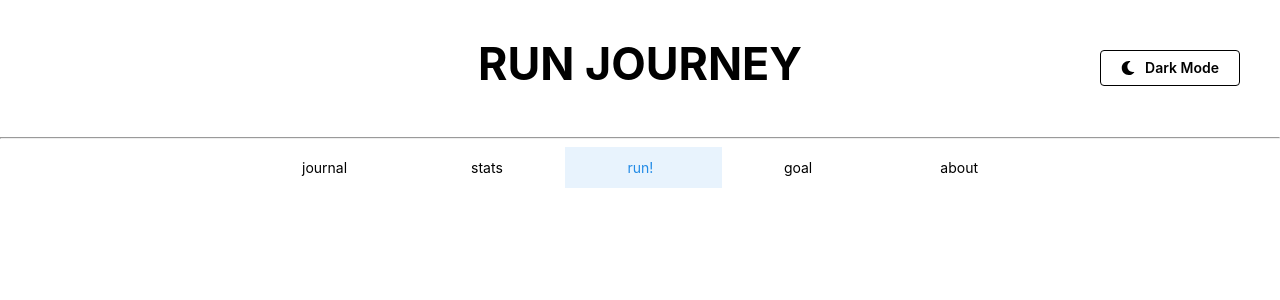
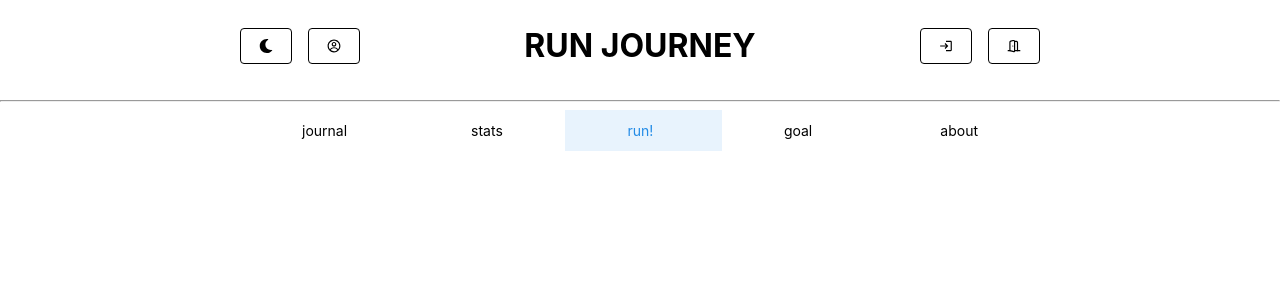
Before and after one commit to timsinyakov/msa-project, a React (Vite) app: page /run in a window 1280 px wide. Shown: the top 300 px of the page. Built offline with nearby package versions, Linux system fonts and the light colour scheme.

Commit message:
added buttons to header for login, logout, profile
changed the way the page is formatted using mantine and added react link routes to each button

```diff
--- a/src/components/Header.module.css
+++ b/src/components/Header.module.css
@@ -1,18 +1,7 @@
-.header_container {
-    display: flex;
-    justify-content: center;
-    align-items: center;
-    position: relative;
-
-}
-
 .header_container Button {
-    position: absolute; /* positions the dark/light mode button to the right*/
-    right: 40px;
-    margin-top: 6.2px; /* aligns the button outline with the header */
-    width: 140px; /* ensures the button for dark/light mode stays the same width*/
+  margin-top: 6.2px; /* aligns the button outline with the header */
 }
 
 .header_container h1 {
-    font-size: 2.8em;
+  font-size: 2.8em;
 }
--- a/src/components/Header.tsx
+++ b/src/components/Header.tsx
@@ -1,36 +1,80 @@
-import { Button, Center, useComputedColorScheme, useMantineColorScheme, useMantineTheme } from "@mantine/core";
-import styles from './Header.module.css'
-import { FaSun, FaMoon } from "react-icons/fa";
+import {
+  Button,
+  Center,
+  Group,
+  useComputedColorScheme,
+  useMantineColorScheme,
+  useMantineTheme,
+} from '@mantine/core';
+import styles from './Header.module.css';
+import { FaSun, FaMoon } from 'react-icons/fa';
+import { CgProfile } from 'react-icons/cg';
+import { LuDoorOpen } from 'react-icons/lu';
+import { MdLogin } from 'react-icons/md';
+import { Link } from 'react-router-dom';
 
-
-export function Header(){
+export function Header() {
   const { setColorScheme } = useMantineColorScheme();
-
 
   const theme = useComputedColorScheme('light');
 
   const toggleColorScheme = () => {
     setColorScheme(theme === 'dark' ? 'light' : 'dark');
-
   };
-
-
-
 
   return (
     <>
-            <div className={styles.header_container}>
+      <Center>
+        <Group justify="space-between" w="800px">
+          <Group>
+            <Button
+              variant="outline"
+              color={theme === 'dark' ? 'white' : 'black'}
+              onClick={toggleColorScheme}
+              style={{ color: theme === 'dark' ? 'white' : 'black' }}
+            >
+              {theme === 'dark' ? (
+                <>
+                  <FaSun />
+                </>
+              ) : (
+                <>
+                  <FaMoon />
+                </>
+              )}
+            </Button>
+            <Button
+              variant="outline"
+              color={theme === 'dark' ? 'white' : 'black'}
+              component={Link}
+              to="/profile"
+            >
+              <CgProfile />
+            </Button>
+          </Group>
 
           <h1>RUN JOURNEY</h1>
-
-
-                <Button variant="outline" color={theme === 'dark' ? 'white' : 'black'} onClick={toggleColorScheme} style={{ color: theme === 'dark' ? 'white' : 'black'}}>
-                    {theme === "dark"? <><FaSun style={{marginRight: '10px'}} /> Light Mode</>: <><FaMoon style={{marginRight: '10px'}}/> Dark Mode</>}
+          <Group>
+            <Button
+              variant="outline"
+              color={theme === 'dark' ? 'white' : 'black'}
+              component={Link}
+              to="/login"
+            >
+              <MdLogin />
             </Button>
-
-            </div>
+            <Button
+              variant="outline"
+              color={theme === 'dark' ? 'white' : 'black'}
+              component={Link}
+              to="/logout"
+            >
+              <LuDoorOpen />
+            </Button>
+          </Group>
+        </Group>
+      </Center>
       <hr />
     </>
-
   );
 }
--- a/src/components/Nav.tsx
+++ b/src/components/Nav.tsx
@@ -1,5 +1,5 @@
 import { Button, Flex, Grid, NavLink } from '@mantine/core';
-import styles from './Nav.module.css'
+import styles from './Nav.module.css';
 import { useState } from 'react';
 import { Link } from 'react-router-dom';
 import { useLocation } from 'react-router-dom';
@@ -7,56 +7,51 @@
 type Link = {
   label: string;
   href: string;
-  }
+};
 
 const links = [
   {
-      "label": "journal",
-      "href": "/journal"
+    label: 'journal',
+    href: '/journal',
   },
   {
-      "label": "stats",
-      "href": "/stats"
+    label: 'stats',
+    href: '/stats',
   },
   {
-      "label": "run!",
-      "href": "/run"
+    label: 'run!',
+    href: '/run',
   },
   {
-      "label": "goal",
-      "href": "/goal"
+    label: 'goal',
+    href: '/goal',
   },
   {
-      "label": "about",
-      "href": "/about"
+    label: 'about',
+    href: '/about',
   },
+];
 
-
-  ]
-
-const Links: React.FC<{links: Link[]}> = ({links}) => {
-
+const Links: React.FC<{ links: Link[] }> = ({ links }) => {
   const [active, setActive] = useState(0);
 
   return (
-      <div  className={styles.navcontainer}>
+    <div className={styles.navcontainer}>
       {links.map((link, index) => (
-            <NavLink component={Link} to={link.href} active={location.pathname === link.href} onClick={() => setActive(index)}
-            styles={{label: {padding: '50px'}}} key={link.label} label={link.label}/>
+        <NavLink
+          component={Link}
+          to={link.href}
+          active={location.pathname === link.href}
+          onClick={() => setActive(index)}
+          styles={{ label: { padding: '50px' } }}
+          key={link.label}
+          label={link.label}
+        />
       ))}
     </div>
-    )
+  );
+};
+
+export function Navbar() {
+  return <Links links={links} />;
 }
-
-export function Navbar(){
-
-    return (
-
-
-        <Links links={links} />
-
-
-    )
-
-
-}
```
Also changed, not shown: src/components/Nav.module.css (+5 -5 lines). Lines whose indentation alone changed are shown as unchanged.
